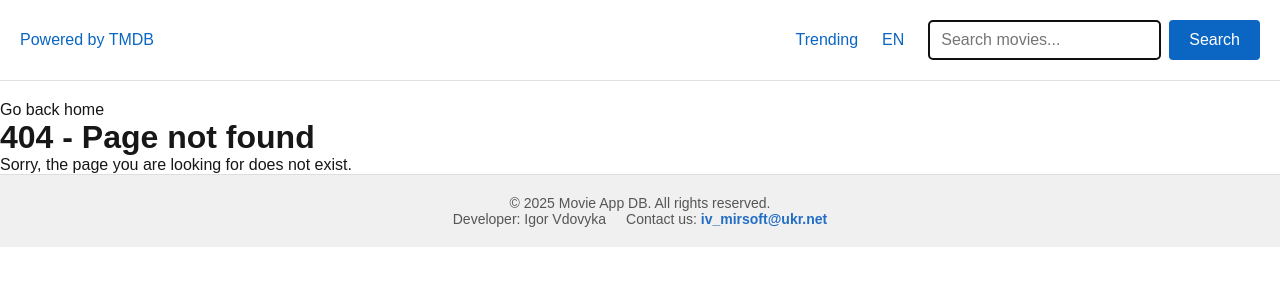
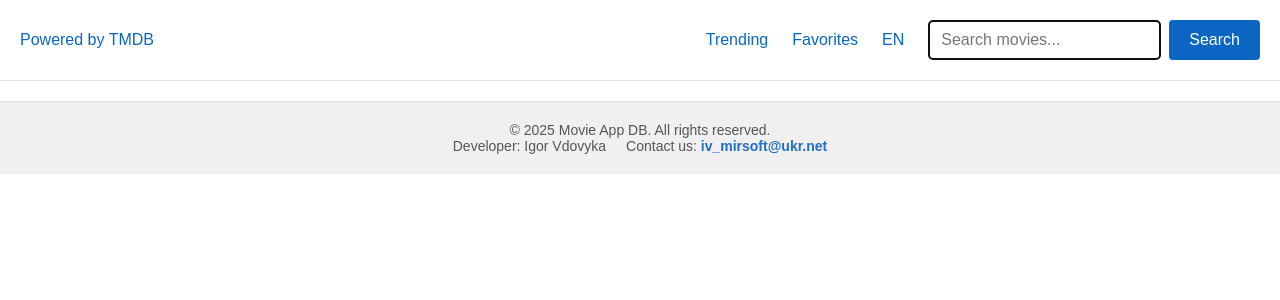
Before and after one commit to Veron0013/07-movie-app, a Next.js app: page /en-US/favorites in a window 1280 px wide. Before the commit this address had no page. Shown: the top 300 px of the page. Built offline with nearby package versions, Linux system fonts and the light colour scheme.

Commit message:
favorites

```diff
--- /dev/null
+++ b/app/[lang]/favorites/page.tsx
@@ -0,0 +1,60 @@
+import { dehydrate, HydrationBoundary, QueryClient } from "@tanstack/react-query"
+import { getMovies, SearchParams } from "@/lib/movieService"
+import { Metadata } from "next"
+import FavoritesClient from "./pageClient"
+
+//type Props = {
+//	params: Promise<{ lang: string }>
+//	searchParams: Promise<{ query: string }>
+//}
+
+export async function generateMetadata(): Promise<Metadata> {
+	//const search = searchParams ? await searchParams : { query: "no data" }
+	//const query = search.query || "no data"
+	return {
+		title: `Favorites | My Movie App`,
+		description: `List of favorites movies`,
+		openGraph: {
+			title: `Favorites | My Movie App`,
+			description: `List of favorites movies`,
+			images: [
+				`https://cdn.readme.io/og-image/create?type=reference&title=Search%20-%20Movies&projectTitle=The%20Movie%20Database&description=Search%20for%20movies%20by%20their%20original%2C%20translated%20and%20alternative%20titles.&logoUrl=https%3A%2F%2Ffiles.readme.io%2F29c6fee-blue_short.svg&color=%230d253f`,
+			],
+		},
+		twitter: {
+			card: "summary_large_image",
+			title: `Favorites | My Movie App`,
+			description: `List of favorites movies`,
+			images: [
+				`https://cdn.readme.io/og-image/create?type=reference&title=Search%20-%20Movies&projectTitle=The%20Movie%20Database&description=Search%20for%20movies%20by%20their%20original%2C%20translated%20and%20alternative%20titles.&logoUrl=https%3A%2F%2Ffiles.readme.io%2F29c6fee-blue_short.svg&color=%230d253f`,
+			],
+		},
+	}
+}
+
+const FavoritesPage = async () => {
+	//const { lang } = await params
+	//const search = searchParams ? await searchParams : { query: "no data" }
+	//const query = search.query || "no data"
+
+	//const queryClient = new QueryClient()
+
+	//const qParam: SearchParams = {
+	//	query,
+	//	language: lang,
+	//	page: 1,
+	//}
+
+	//await queryClient.prefetchQuery({
+	//	queryKey: ["Search", lang, query],
+	//	queryFn: () => getMovies(qParam),
+	//})
+
+	return (
+		//<HydrationBoundary state={dehydrate(queryClient)}>
+		<FavoritesClient />
+		//</HydrationBoundary>
+	)
+}
+
+export default FavoritesPage
--- /dev/null
+++ b/app/[lang]/favorites/pageClient.tsx
@@ -0,0 +1,66 @@
+"use client"
+import { useParams } from "next/navigation"
+import { getMovieByIdServer } from "@/lib/movieService"
+import { useEffect, useState } from "react"
+import { SCROLL_THRESHOLD } from "@/lib/vars"
+//import toastMessage, { MyToastType } from "@/lib/messageService"
+import { Toaster } from "react-hot-toast"
+import MovieGrid from "@/components/MovieGrid/MovieGrid"
+import ScrollUp from "@/components/ScrollUp/ScrollUp"
+import { useFavoriteStore } from "@/stores/favoritesStore"
+import { Movie } from "@/types/movie"
+//import { useLangStore } from "@/stores/langStore"
+
+const FavoritesClient = () => {
+	const { lang } = useParams<{ lang: string }>()
+	const { favorites } = useFavoriteStore()
+	console.log(favorites)
+	const [data, setData] = useState<Movie[]>([])
+	const [isScrollUp, setScrollUp] = useState(false)
+
+	const mylist = async () => {
+		const movies: Movie[] = []
+		for (const movieId of favorites) {
+			try {
+				const movie = await getMovieByIdServer(String(movieId), lang)
+				movies.push(movie)
+			} catch {
+				continue
+			}
+		}
+		console.log(movies)
+		setData(movies)
+	}
+
+	const scrollToTop = () => {
+		window.scrollTo({ top: 0, behavior: "smooth" })
+		setScrollUp(false)
+	}
+
+	useEffect(() => {
+		const handleScroll = () => {
+			setScrollUp(window.scrollY > SCROLL_THRESHOLD)
+		}
+
+		window.addEventListener("scroll", handleScroll)
+		return () => {
+			window.removeEventListener("scroll", handleScroll)
+		}
+	}, [])
+
+	useEffect(() => {
+		if (favorites.length > 0) {
+			mylist()
+		}
+	}, [favorites, lang])
+
+	return (
+		<>
+			<Toaster />
+			{data.length > 0 && <MovieGrid movies={data} />}
+			{isScrollUp && <ScrollUp onClick={scrollToTop} />}
+		</>
+	)
+}
+
+export default FavoritesClient
--- a/components/SearchBar/SearchBar.tsx
+++ b/components/SearchBar/SearchBar.tsx
@@ -57,10 +57,6 @@ export default function SearchBar() {
 		setIsMenulOpen(true)
 	}
 
-	const handleTranding = () => {
-		router.push(`/${lang}`)
-	}
-
 	const handleCloseMenu = () => {
 		setIsMenulOpen(false)
 	}
@@ -72,9 +68,12 @@ export default function SearchBar() {
 					{`${translationTexts.searchBar_poweredBy} TMDB`}
 				</Link>
 				<div className={css.container__data}>
-					<p className={css.lang} onClick={handleTranding}>
+					<Link className={css.lang} href={`/${lang}`}>
 						{translationTexts.searchBar_Trend}
-					</p>
+					</Link>
+					<Link className={css.lang} href={`/${lang}/favorites`}>
+						{translationTexts.favorites}
+					</Link>
 					<p className={css.lang} onClick={handleMenu}>
 						{translationTexts.searchBar_lang}
 					</p>
--- a/lib/translation.ts
+++ b/lib/translation.ts
@@ -30,6 +30,7 @@ export const translations: Record<"uk-UA" | "en-US", TranslationKeys> = {
 		footer_rights: "Всі права захищено",
 		footer_dev: "Розробник",
 		footer_contact: "Зв'язатися з нами",
+		favorites: "Обрані",
 		sortOptions: {
 			"original_title.asc": "Назва (А–Я)",
 			"original_title.desc": "Назва (Я–А)",
@@ -76,6 +77,7 @@ export const translations: Record<"uk-UA" | "en-US", TranslationKeys> = {
 		footer_rights: "All rights reserved",
 		footer_dev: "Developer",
 		footer_contact: "Contact us",
+		favorites: "Favorites",
 
 		sortOptions: {
 			"original_title.asc": "Original Title (A–Z)",
--- a/stores/favoritesStore.ts
+++ b/stores/favoritesStore.ts
@@ -1,4 +1,5 @@
 import { create } from "zustand"
+import { persist } from "zustand/middleware"
 
 interface FavoriteStore {
 	favorites: number[]
@@ -8,7 +9,9 @@ interface FavoriteStore {
 	isFavorite: (id: number) => boolean
 }
 
-export const useFavoriteStore = create<FavoriteStore>((set, get) => ({
+export const useFavoriteStore = create<FavoriteStore>()(
+	persist(
+		(set, get) => ({
 			favorites: [],
 
 			addFavorite: (id) =>
@@ -28,4 +31,9 @@ export const useFavoriteStore = create<FavoriteStore>((set, get) => ({
 			},
 
 			isFavorite: (id) => get().favorites.includes(id),
-}))
+		}),
+		{
+			name: "favorites-storage",
+		}
+	)
+)
--- a/types/translationKeys.ts
+++ b/types/translationKeys.ts
@@ -27,6 +27,7 @@ export interface TranslationKeys {
 	footer_rights: string
 	footer_dev: string
 	footer_contact: string
+	favorites: string
 	sortOptions: {
 		"original_title.asc": string
 		"original_title.desc": string
```
Lines whose indentation alone changed are shown as unchanged.
